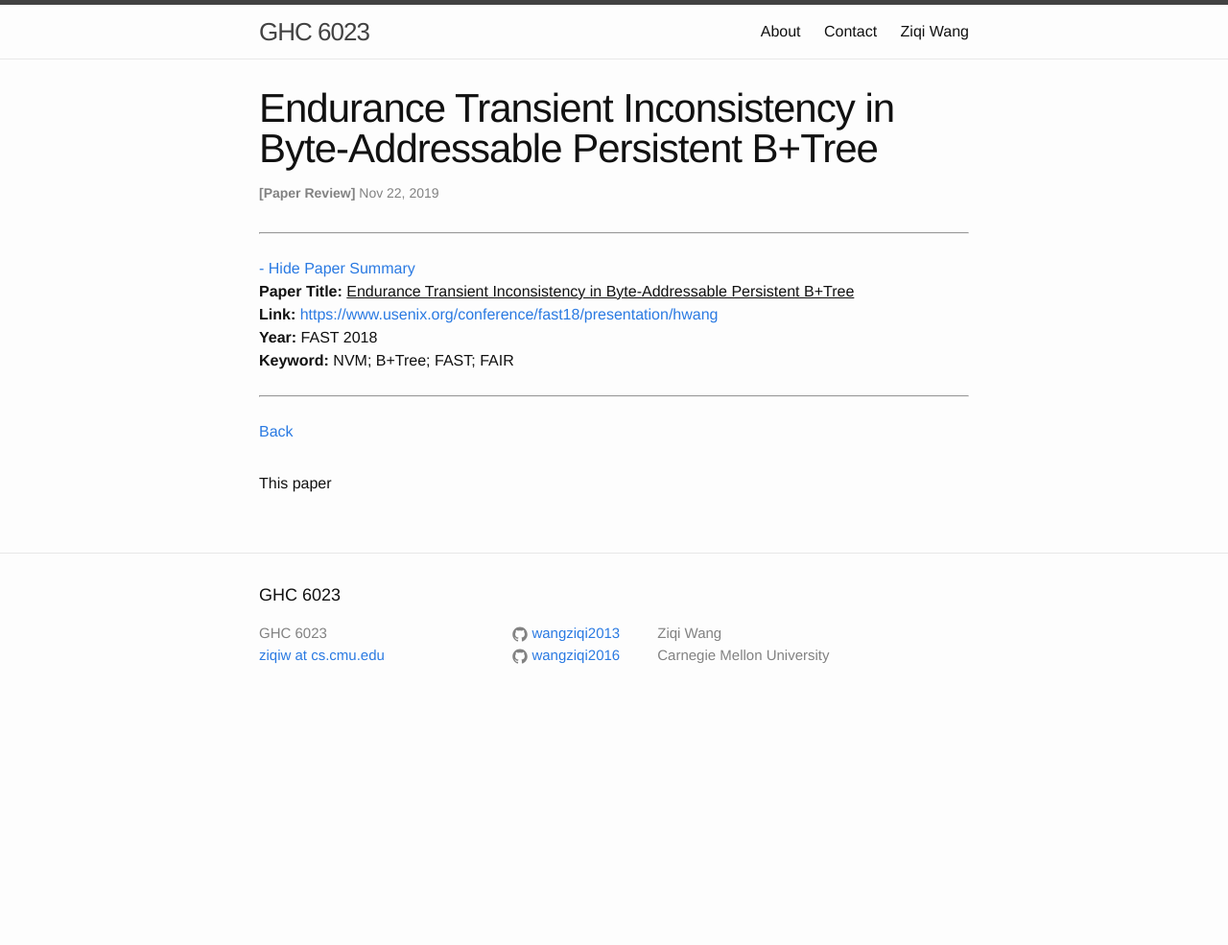
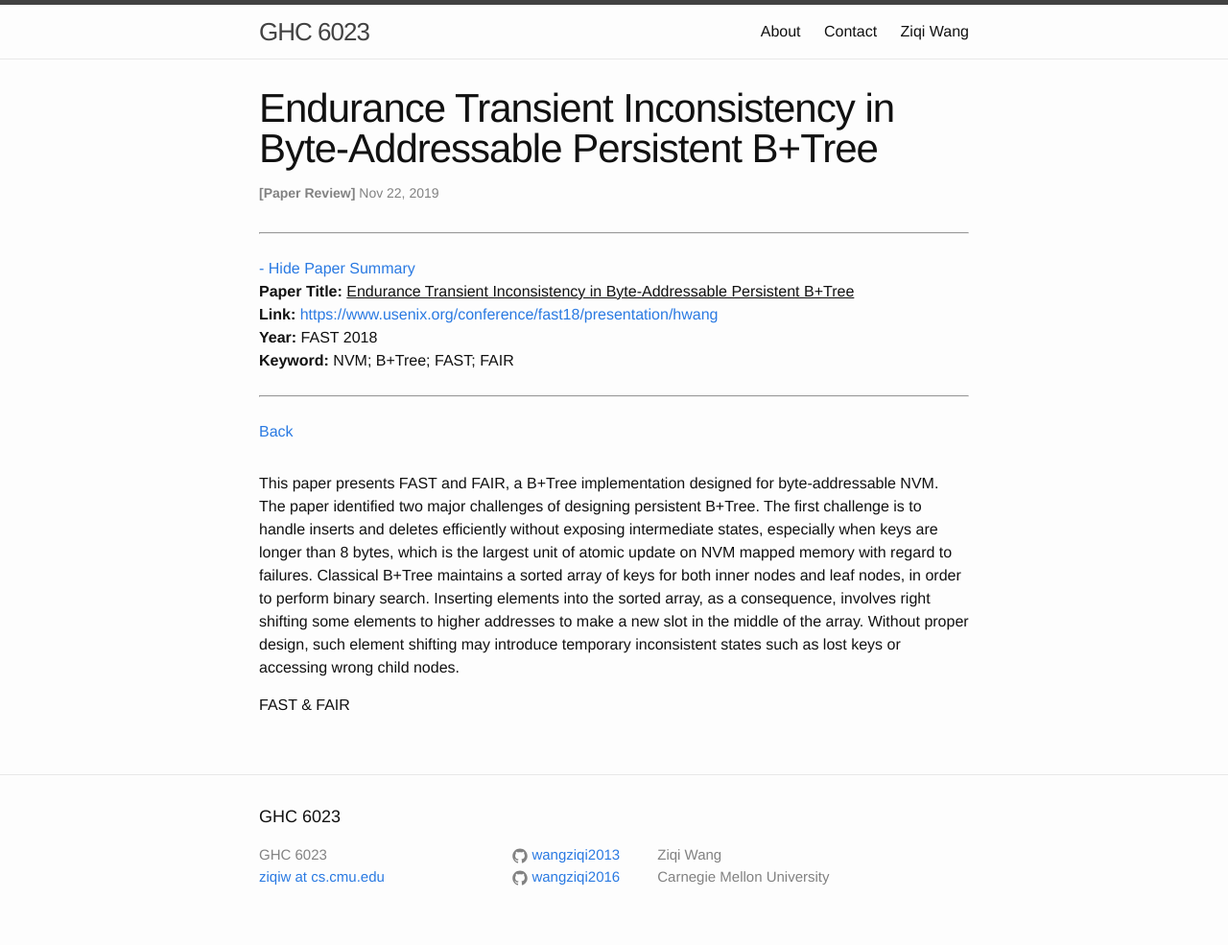
Before and after one commit to wangziqi2013/wangziqi2013.github.io, a Jekyll site: the page built from _posts/2019-11-21-fast-fair.markdown, in a window 1280 px wide. Shown: the whole page at 96% size. Built offline with Jekyll 4.4.1, drawn with Linux system fonts in a browser that asks for light colours; before the commit the page ends 900 px from its top, so only the background shows below that.

Commit message:
Adding first challenge

```diff
--- a/_posts/2019-11-21-fast-fair.markdown
+++ b/_posts/2019-11-21-fast-fair.markdown
@@ -13,4 +13,12 @@ htm_cr:
 version_mgmt:
 ---
 
-This paper
+This paper presents FAST and FAIR, a B+Tree implementation designed for byte-addressable NVM. The paper identified two
+major challenges of designing persistent B+Tree. The first challenge is to handle inserts and deletes efficiently without
+exposing intermediate states, especially when keys are longer than 8 bytes, which is the largest unit of atomic update
+on NVM mapped memory with regard to failures. Classical B+Tree maintains a sorted array of keys for both inner nodes
+and leaf nodes, in order to perform binary search. Inserting elements into the sorted array, as a consequence, involves
+right shifting some elements to higher addresses to make a new slot in the middle of the array. Without proper design, such
+element shifting may introduce temporary inconsistent states such as lost keys or accessing wrong child nodes.
+
+FAST & FAIR
```
